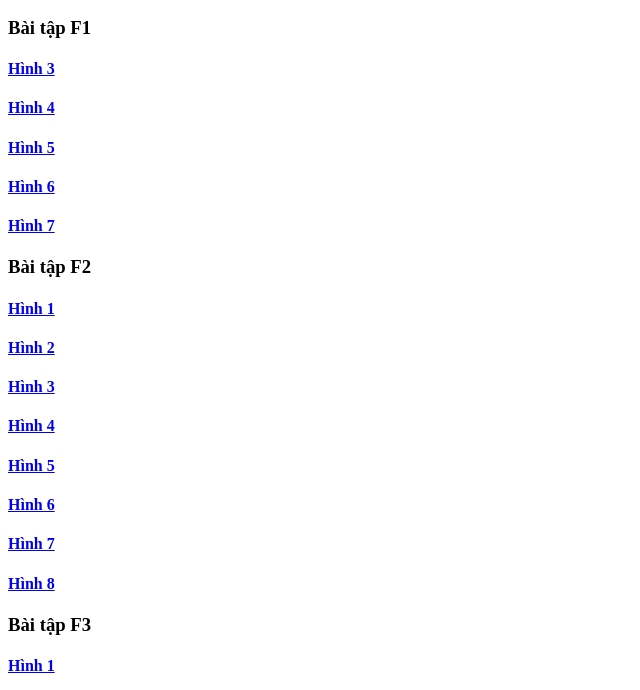
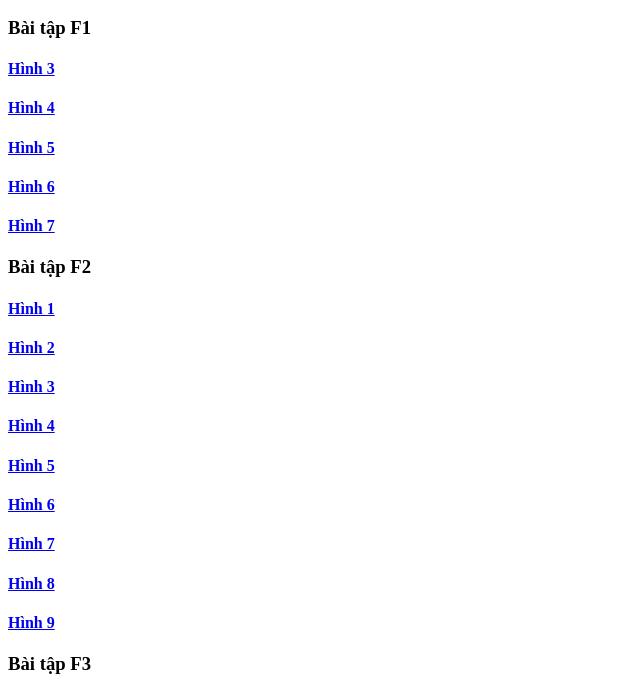
Before and after one commit to ChiDinh-prog/12A11, a plain HTML site: page index.html in a window 1280 px wide. Shown: the part 110-800 px from the top of the page, without its empty margins (0-640 px from the left). Drawn offline with Linux system fonts and the light colour scheme.

Commit message:
Update index.html

```diff
--- a/index.html
+++ b/index.html
@@ -22,6 +22,7 @@
         <h4><a href="baitapF2/hinh6.html">Hình 6</a></h4>
         <h4><a href="baitapF2/hinh7.html">Hình 7</a></h4>
         <h4><a href="baitapF2/hinh8.html">Hình 8</a></h4>
+        <h4><a href="baitapF2/hinh9.html">Hình 9</a></h4>
          <h3>Bài tập F3</h3>
         <h4><a href="bai tap F3/hinh1.html">Hình 1</a></h4>
         <h4><a href="bai tap F3/hinh2.html">Hình 2</a></h4>
```
